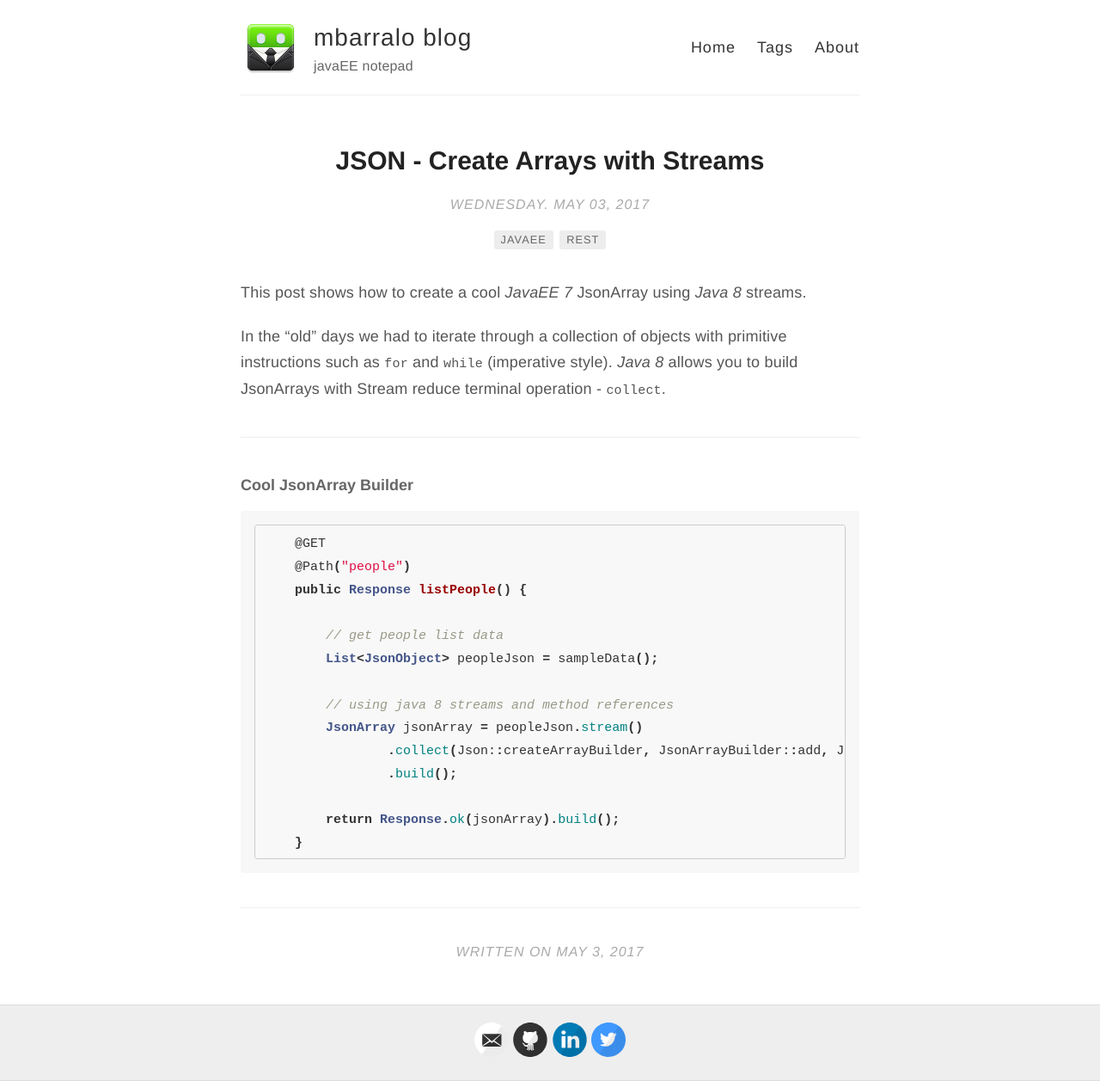
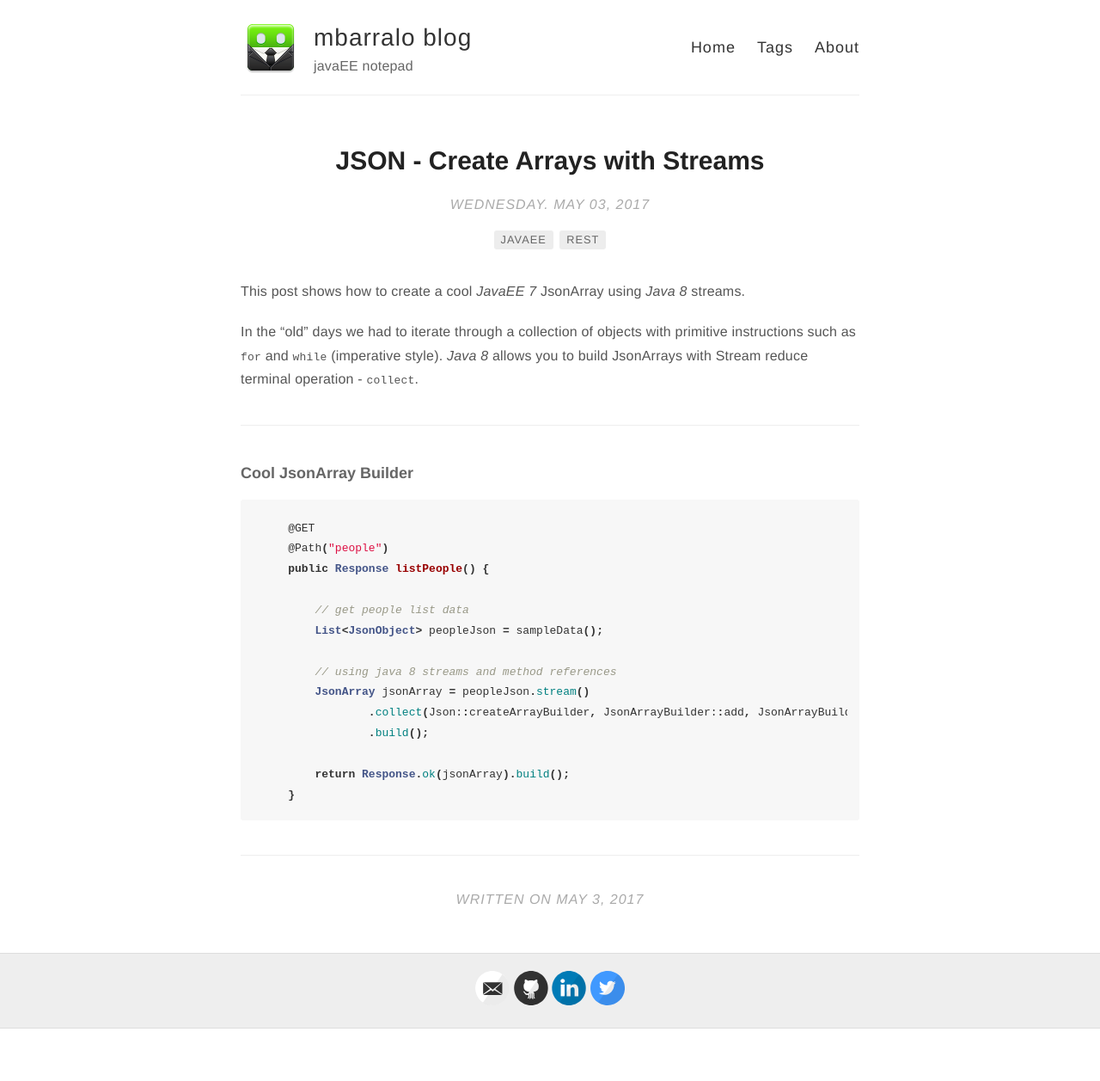
Before and after one commit to mbarralo/mbarralo.github.io, a Jekyll site: the page built from _posts/2017-05-03-json-cool-builder.md, in a window 1280 px wide. Shown: the whole page at 86% size. Built offline with Jekyll 4.4.1, drawn with Linux system fonts in a browser that asks for light colours; comment, search, counter and statistics services are not loaded; after the commit the page ends 1196 px from its top, so only the background shows below that.

```diff
--- a/_sass/_highlights.scss
+++ b/_sass/_highlights.scss
@@ -1,6 +1,6 @@
 
 .highlight {
-    padding: 16px;
+    padding: 14px;
     overflow: auto;
     line-height: 1.45;
     background-color: #f7f7f7;
@@ -8,14 +8,11 @@
 }
 
 code {
-	font-size: 15px;
+	font-size: 13px;
     font-family: monospace;
 }
 
-
-
-
-.highlight pre, pre, .highlight .hll { background-color: #f8f8f8; border: 1px solid #ccc; padding: 6px 10px; border-radius: 3px; }
+.highlight pre, pre, .highlight .hll { padding: 6px 10px; }
 .highlight .c { color: #999988; font-style: italic; }
 .highlight .err { color: #a61717; background-color: #e3d2d2; }
 .highlight .k { font-weight: bold; }
--- a/style.scss
+++ b/style.scss
@@ -19,7 +19,7 @@
 
 body {
 	background: $white;
-  font: 18px/1.4 $helvetica;
+  font: 16px/1.4 $helvetica;
   color: $darkGray;
 }
 
```
